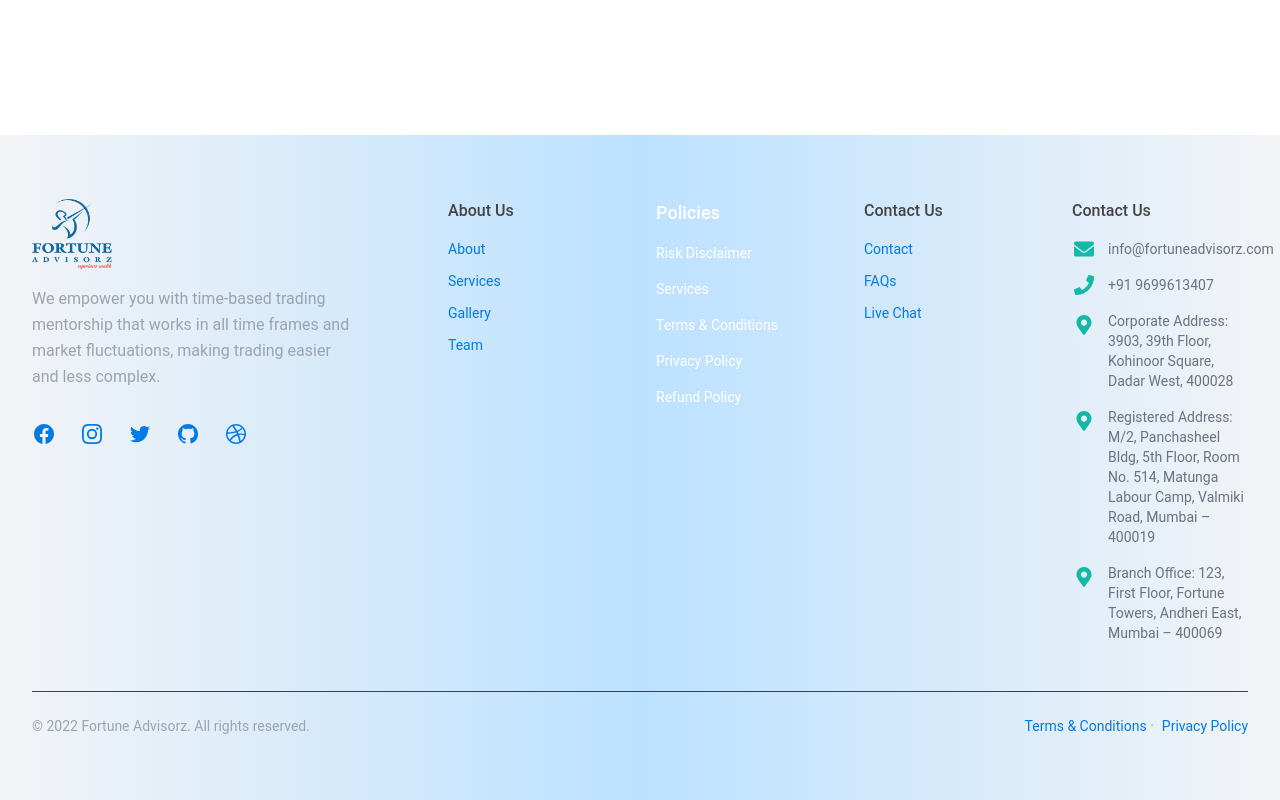
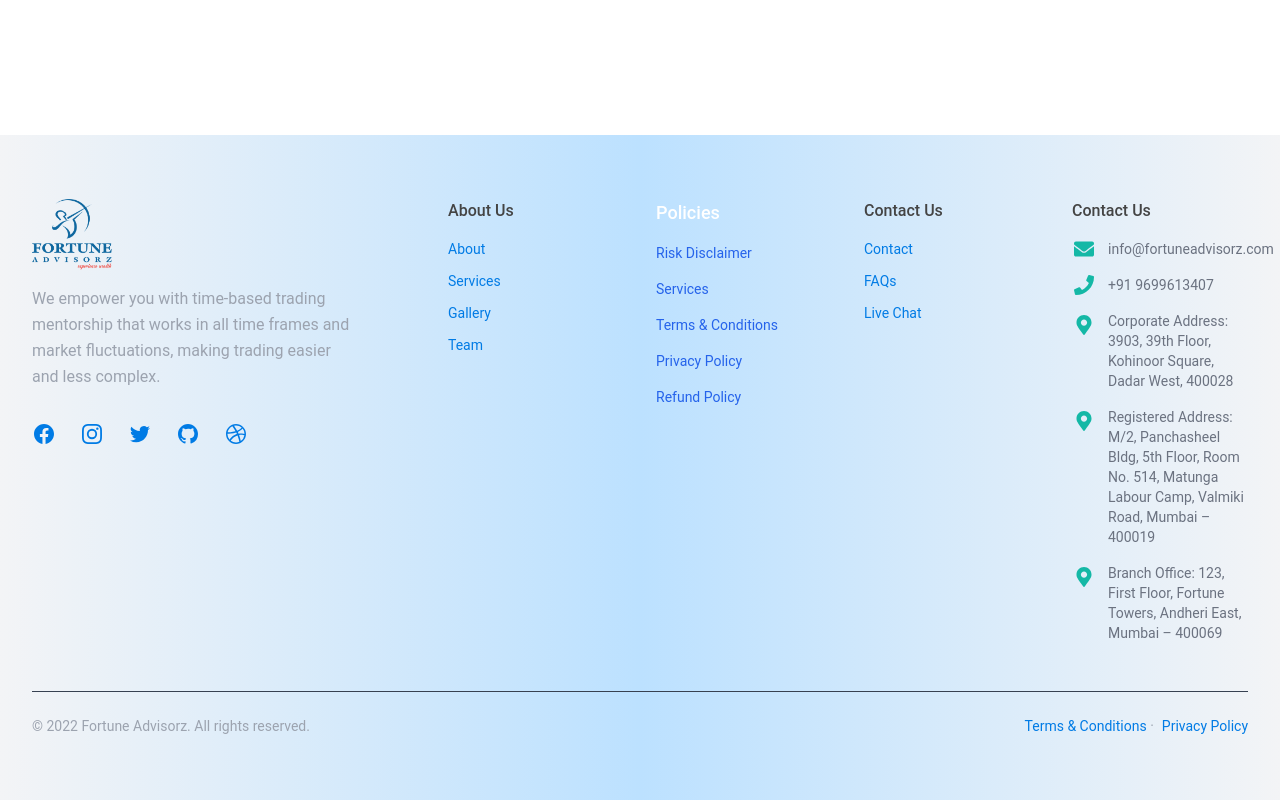
Before and after one commit to Sarvesh-24/FortuneWeb, a React (Create React App) app: page /mutualfunds in a window 1280 px wide. Shown: the part 2457-3257 px from the top of the page. Built offline with nearby package versions, Linux system fonts and the light colour scheme.

Commit message:
footer changed

```diff
--- a/src/components/Footer.js
+++ b/src/components/Footer.js
@@ -198,11 +198,11 @@ const Footer = () => {
   <div>
   <p className="text-lg font-medium text-white">Policies</p>
   <ul className="mt-4 space-y-4 text-sm text-gray-400">
-    <li><a href="/riskdisclaimer" className="text-white hover:text-blue-600">Risk Disclaimer</a></li>
-    <li><a href="/serviceprovide" className="text-white hover:text-blue-600">Services</a></li>
-    <li><a href="/termsandconditions" className="text-white hover:text-blue-600">Terms & Conditions</a></li>
-    <li><a href="/policies" className="text-white hover:text-blue-600">Privacy Policy</a></li>
-    <li><a href="/refundpolicy" className="text-white hover:text-blue-600">Refund Policy</a></li>
+    <li><a href="/riskdisclaimer" className="text-blue-600 hover:opacity-75">Risk Disclaimer</a></li>
+    <li><a href="/serviceprovide" className="text-blue-600 hover:opacity-75">Services</a></li>
+    <li><a href="/termsandconditions" className="text-blue-600 hover:opacity-75">Terms & Conditions</a></li>
+    <li><a href="/policies" className="text-blue-600 hover:opacity-75">Privacy Policy</a></li>
+    <li><a href="/refundpolicy" className="text-blue-600 hover:opacity-75">Refund Policy</a></li>
   </ul>
 </div>
 
```
